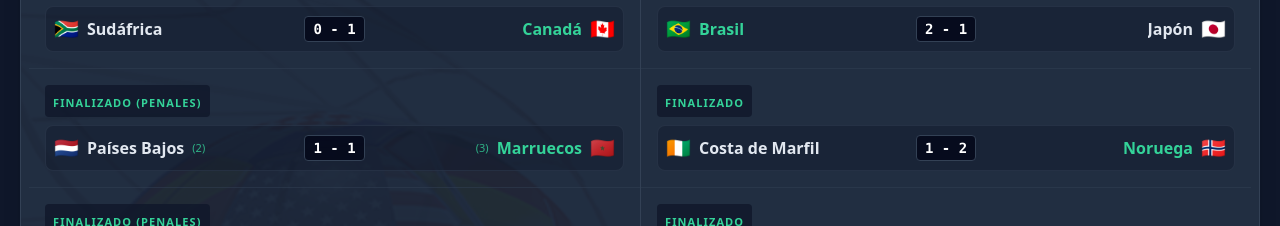
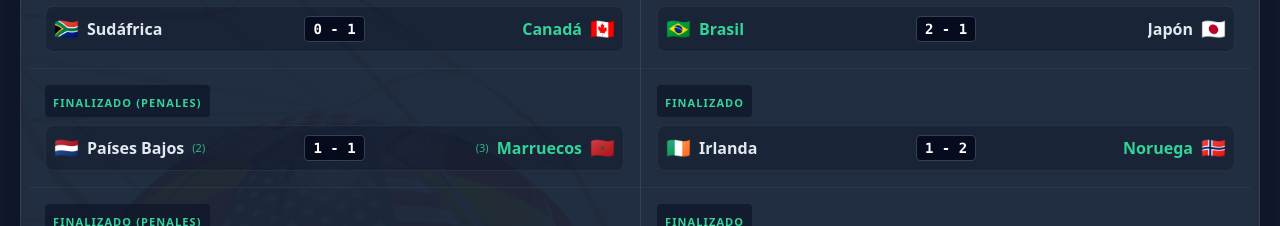
Before and after one commit to lprafael/sist_base, a Next.js app in the folder web/: page /mundial in a window 1280 px wide. Shown: the part 1020-1246 px from the top of the page. Built offline with nearby package versions, Linux system fonts and the light colour scheme.

Commit message:
Corregir Costa de Marfil a Irlanda en 16vos de final y Octavos

```diff
--- a/web/src/app/mundial/page.tsx
+++ b/web/src/app/mundial/page.tsx
@@ -124,7 +124,7 @@ const knockoutStages = [
       { match: 'España vs Austria', flag1: '🇪🇸', flag2: '🇦🇹', time: 'jue, 2/7, 4:00 p.m.' },
       { match: 'Portugal vs Croacia', flag1: '🇵🇹', flag2: '🇭🇷', time: 'jue, 2/7, 8:00 p.m.' },
       { match: 'Brasil vs Japón', flag1: '🇧🇷', flag2: '🇯🇵', time: 'Finalizado', score1: 2, score2: 1 },
-      { match: 'Costa de Marfil vs Noruega', flag1: '🇨🇮', flag2: '🇳🇴', time: 'Finalizado', score1: 1, score2: 2 },
+      { match: 'Irlanda vs Noruega', flag1: '🇮🇪', flag2: '🇳🇴', time: 'Finalizado', score1: 1, score2: 2 },
       { match: 'México vs Ecuador', flag1: '🇲🇽', flag2: '🇪🇨', time: 'Finalizado', score1: 2, score2: 0 },
       { match: 'Inglaterra vs RD Congo', flag1: '🏴󠁧󠁢󠁥󠁮󠁧󠁿', flag2: '🇨🇩', time: 'Finalizado', score1: 2, score2: 1 },
       { match: 'Suiza vs Argelia', flag1: '🇨🇭', flag2: '🇩🇿', time: 'vie, 3/7, 12:00 a.m.' },
```
